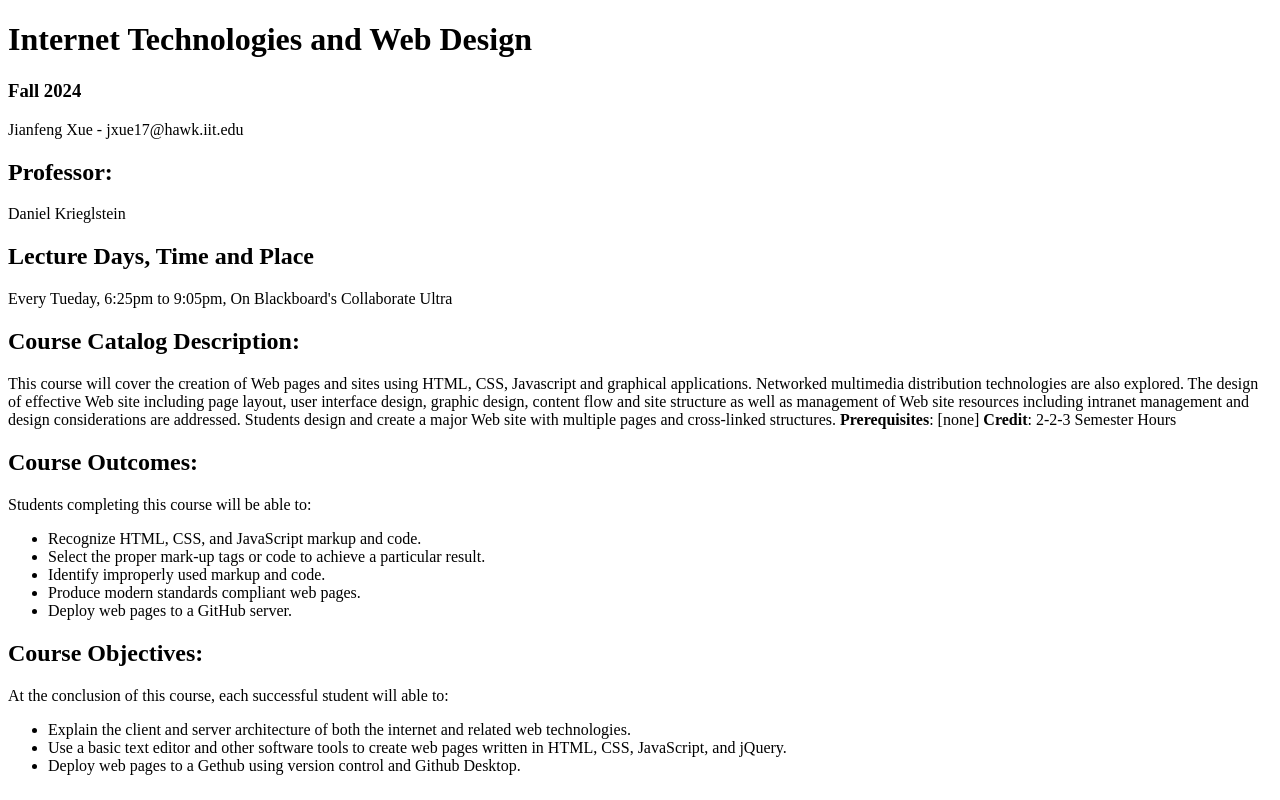
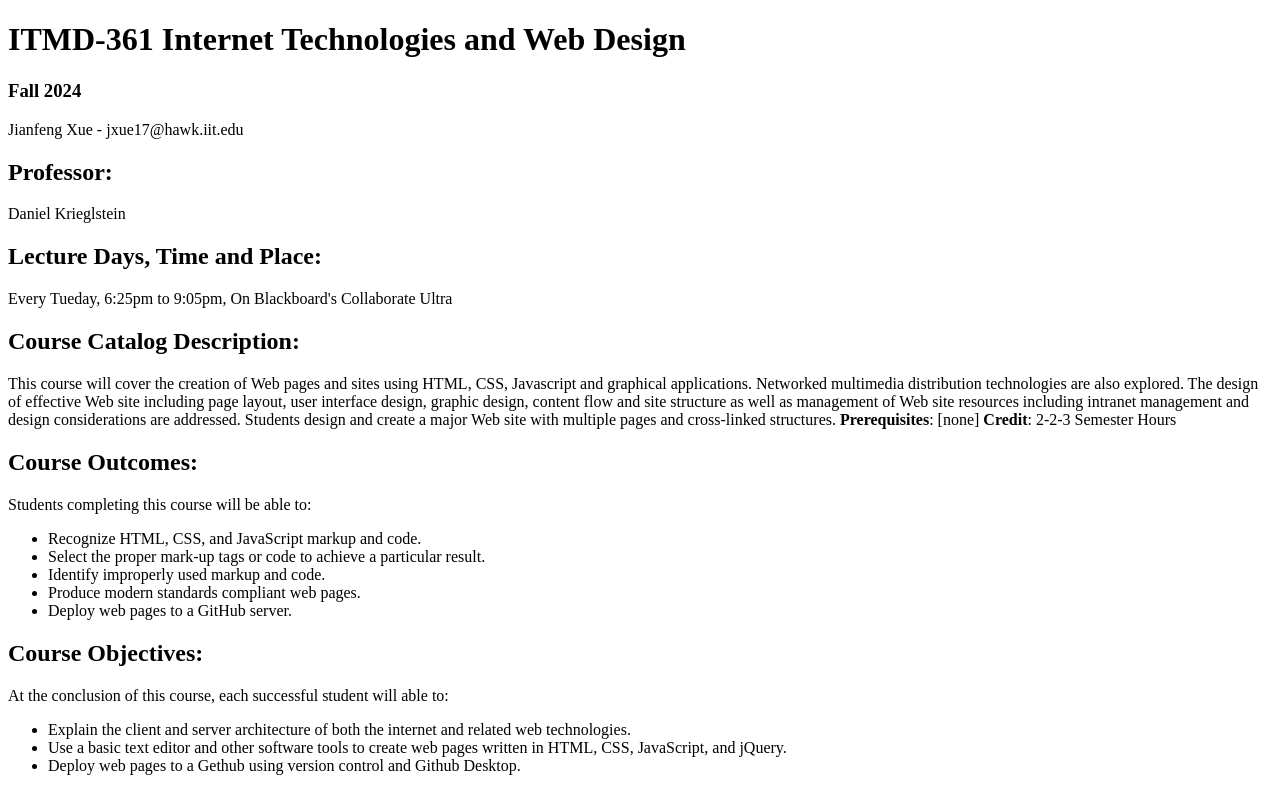
Before and after one commit to jxue17/webdev_lab2, a plain HTML site: page index.html in a window 1280 px wide. Drawn offline with Linux system fonts and the light colour scheme.

Commit message:
fixed minor errors in index

```diff
--- a/index.html
+++ b/index.html
@@ -5,12 +5,12 @@
   <title>ITMD-361 Internet Technologies and Web Design</title>
 </head>
 <body>
-  <h1>Internet Technologies and Web Design<h1>
+  <h1>ITMD-361 Internet Technologies and Web Design</h1>
   <h3>Fall 2024</h3>
   <p>Jianfeng Xue - jxue17@hawk.iit.edu</p>
   <h2>Professor:</h2>
   <p>Daniel Krieglstein</p>
-  <h2>Lecture Days, Time and Place</h2>
+  <h2>Lecture Days, Time and Place:</h2>
   <p>Every Tueday, 6:25pm to 9:05pm, On Blackboard's Collaborate Ultra</p>
   <h2>Course Catalog Description:</h2>
   <p>This course will cover the creation of Web pages and sites using HTML, CSS, Javascript and graphical applications. Networked multimedia distribution technologies are also explored. The design of effective Web site including page layout, user interface design, graphic design, content flow and site structure as well as management of Web site resources including intranet management and design considerations are addressed. Students design and create a major Web site with multiple pages and cross-linked structures. <strong>Prerequisites</strong>: [none] <strong>Credit</strong>: 2-2-3 Semester Hours</p>
@@ -30,5 +30,5 @@
     <li>Use a basic text editor and other software tools to create web pages written in HTML, CSS, JavaScript, and jQuery.</li>
     <li>Deploy web pages to a Gethub using version control and Github Desktop.</li>
   </ul>
-<body>
+</body>
 </html>
```
